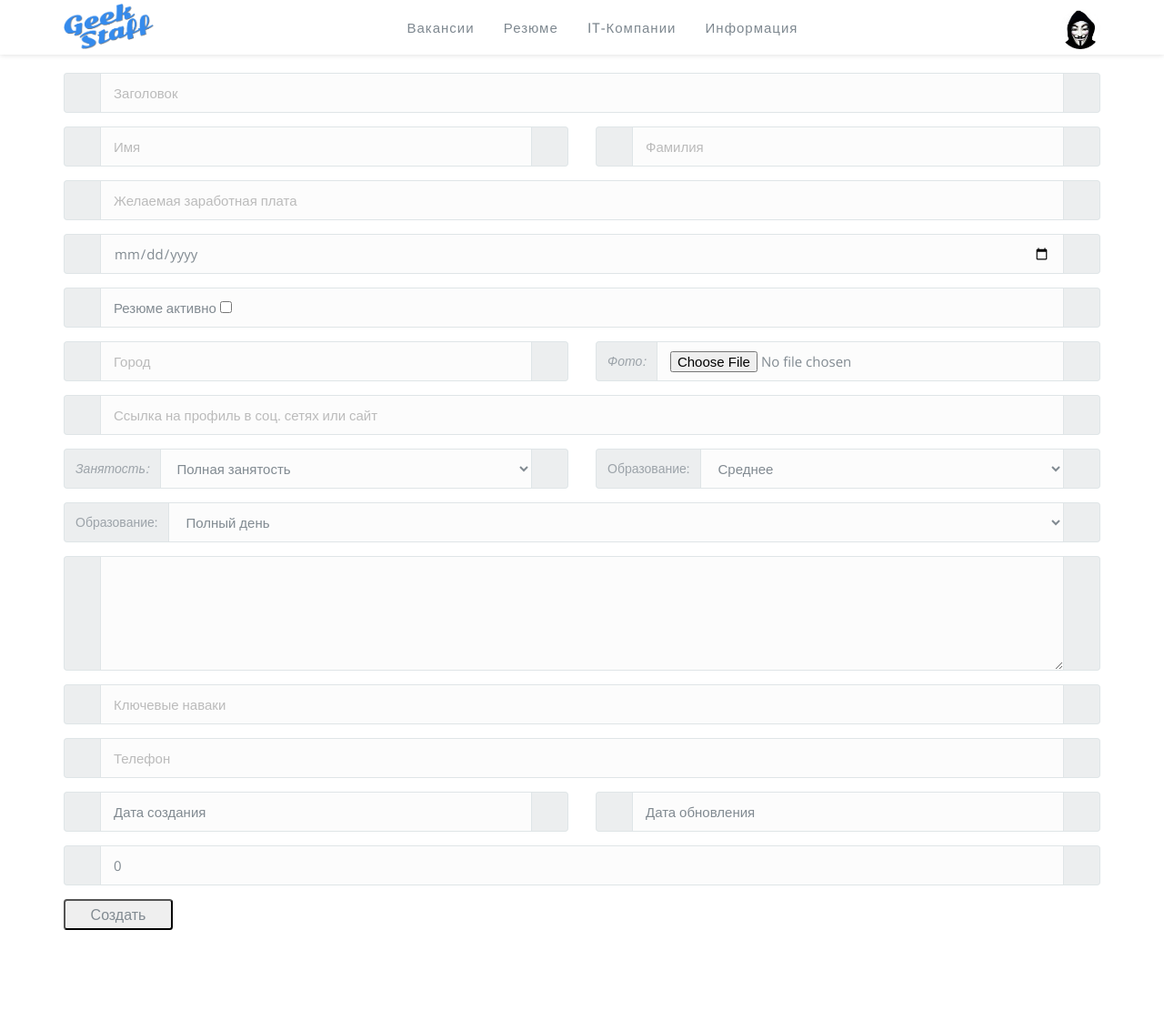
After one commit to Levkrs/djangotraining, a Django app: page /applicant/createresume in a window 1280 px wide. The commit adds this page. Shown: the whole page at 91% size. Run offline with Django 3.2, Linux system fonts and the light colour scheme; a user stored in the database is signed in.

Commit message:
Create resume

```diff
--- /dev/null
+++ b/applicantapp/forms.py
@@ -0,0 +1,10 @@
+import django.forms as forms
+
+from applicantapp.models import Resume
+
+
+class UserProfileForm(forms.ModelForm):
+    class Meta:
+        model = Resume
+        # fields = '__all__'
+        exclude = ['user_id', 'is_cheked', 'moder_comment']
--- a/applicantapp/models.py
+++ b/applicantapp/models.py
@@ -53,7 +53,7 @@ class Resume(models.Model):
     is_active = models.BooleanField(blank=False, default=False, verbose_name='Резюме активно')
     is_cheked = models.BooleanField(blank=False, default=False, verbose_name='Резюме проверенно модератором')
     city = models.CharField(max_length=255, blank=False, verbose_name='Город')
-    user_pic = models.ImageField(upload_to='resume/photo', verbose_name='Фото')
+    user_pic = models.ImageField(upload_to='resume/photo',blank=True, null=True, verbose_name='Фото')
     links = models.CharField(max_length=255, blank=True, null=True, verbose_name='Ссылка на профиль в соц. сетях или сайт')
     employment = models.CharField(max_length=20, blank=False, choices=EMPLOYMENT_CHOICES, default='FT', verbose_name='Занятость')
     work_schedule = models.CharField(max_length=20, blank=False, choices=WORK_SCHEDULE_CHOICES, default='FD', verbose_name='График работы')
--- a/applicantapp/urls.py
+++ b/applicantapp/urls.py
@@ -3,7 +3,7 @@ Urls for applicant
 """
 from django.urls import path
 
-from applicantapp.views import ProfileView, ResumeList
+from applicantapp.views import ProfileView, ResumeList, CreateResume
 
 
 app_name = 'applicantapp'
@@ -11,4 +11,5 @@ app_name = 'applicantapp'
 urlpatterns = [
     path('<int:pk>/profile/', ProfileView.as_view(), name='profile'),
     path('resumes', ResumeList.as_view(), name='resumes'),
+    path('createresume', CreateResume.as_view(), name='createresume'),
 ]
--- a/applicantapp/views.py
+++ b/applicantapp/views.py
@@ -1,9 +1,11 @@
 """
 Views of applicant
 """
+from authapp.models import MyUser
 from django.contrib.auth.mixins import LoginRequiredMixin
-from django.views.generic import ListView, TemplateView
+from django.views.generic import CreateView, ListView, TemplateView
 
+from applicantapp.forms import UserProfileForm
 from applicantapp.models import Resume
 
 
@@ -24,3 +26,32 @@ class ResumeList(LoginRequiredMixin, ListView):
     """
     def get_queryset(self):
         return Resume.objects.filter(user_id=self.request.user.id)
+
+
+class CreateResume(LoginRequiredMixin, CreateView):
+    """
+    Создание резюме
+    """
+    form_class = UserProfileForm
+    template_name = 'applicantapp/create_resume.html'
+    success_url = '/'
+
+    def get_context_data(self, **kwargs):
+        ctx = super(CreateResume, self).get_context_data(**kwargs)
+        return ctx
+
+    def form_valid(self, form):
+        user_for_reg = MyUser.objects.get(id=self.request.user.id)
+        form.instance.user_id = user_for_reg
+        return super(CreateResume, self).form_valid(form)
+
+    # def from_invalid(self, form):
+    #     text=form
+    #     ic(form)
+    #     return super(CreateResume, self).from_invalid(form)
+
+    # def post(self, request, **kwargs):
+    #     request.POST = request.POST.copy()
+    #     ic(request.POST)
+    #     # request.POST['owner'] = 2
+    #     return super(CreateResume, self).post(request, **kwargs)
--- a/static/css/style.css
+++ b/static/css/style.css
@@ -73,3 +73,40 @@ div.category-grid a:hover img {
     text-align: left;
     padding-left: 57px;
 }
+.context_profile {
+    margin-left: 5px;
+    margin-right: 5px;
+    margin-top: 5px;
+}
+.form-container{
+    padding-top: 10px;
+    padding-left: 10px;
+    padding-right: 10px;
+    width: 50%;
+    position: absolute;
+}
+.resume-container{
+    padding-top: 20px;
+}
+.wrapper{
+    display: grid;
+}
+.middle {
+    line-height:2;
+}
+.foto-file{
+    text-align: center;
+}
+textarea {
+    resize: vertical;
+}
+.form-resume{
+    margin-bottom: 100px;
+}
+.btn-save{
+    border-radius: 0.35rem;
+    width: 120px;
+}
+.btn-save-pos{
+    text-align: center;
+}
--- /dev/null
+++ b/templates/applicantapp/create_resume.html
@@ -0,0 +1,225 @@
+{% extends 'base.html' %}
+{% load static %}
+
+{% block body %}
+    {% block header %}
+        {% include 'inc/nav.html' %}
+    {% endblock %}
+
+    {% block nav %}
+        {#                {% include 'inc/nav.html' %}#}
+    {% endblock %}
+
+    {% block content %}
+        <div class="container resume-container">
+
+            <form method="post" class="form-resume" enctype="multipart/form-data"> {% csrf_token %}
+                <div class="form-group">
+                    <div class="input-group">
+                        <span class="input-group-addon"><i class=""></i></span>
+                        <input class="form-control" placeholder="Заголовок" name="headline" maxlength="255" required
+                               id="id_headline">
+                        <span class="input-group-addon"><i class=""></i></span>
+                    </div>
+                </div>
+
+                <div class="row">
+                    <div class="form-group col-lg-6">
+                        <div class="input-group">
+                            <span class="input-group-addon"><i class=""></i></span>
+                            <input class="form-control" placeholder="Имя" name="first_name" maxlength="255" required
+                                   id="id_first_name">
+                            <span class="input-group-addon"><i class=""></i></span>
+                        </div>
+                    </div>
+
+                    <div class="form-group col-lg-6">
+                        <div class="input-group">
+                            <span class="input-group-addon"><i class=""></i></span>
+                            <input class="form-control" placeholder="Фамилия" name="surname" maxlength="255" required
+                                   id="id_surname">
+                            <span class="input-group-addon"><i class=""></i></span>
+                        </div>
+                    </div>
+                </div>
+
+                <div class="form-group">
+                    <div class="input-group">
+                        <span class="input-group-addon"><i class=""></i></span>
+                        <input type="number" min="0" class="form-control" placeholder="Желаемая заработная плата"
+                               name="salary" maxlength="255"
+                               id="id_salary">
+                        <span class="input-group-addon"><i class=""></i></span>
+                    </div>
+                </div>
+
+                <div class="form-group">
+                    <div class="input-group">
+                        <span class="input-group-addon"><i class=""></i></span>
+                        <input type="date" class="form-control" placeholder="Дата рождения" name="date_of_birth"
+                               required
+                               id="id_date_of_birth">
+                        <span class="input-group-addon"><i class=""></i></span>
+                    </div>
+                </div>
+
+                <div class="form-group">
+                    <div class="input-group">
+                        <span class="input-group-addon"><i class=""></i></span>
+                        <div class="wrapper">
+                        <span class="form-control middle">
+                            <span class=""> Резюме активно  </span>
+                            <input type="checkbox" class="" placeholder="Резюме активно" name="is_active"
+                                   id="id_is_active">
+                        </span>
+                        </div>
+                        <span class="input-group-addon"><i class=""></i></span>
+                    </div>
+                </div>
+
+                <div class="row">
+                    <div class="form-group col-lg-6">
+                        <div class="input-group">
+                            <span class="input-group-addon"><i class=""></i></span>
+                            <input class="form-control" placeholder="Город" name="city" maxlength="255"
+                                   id="id_city">
+                            <span class="input-group-addon"><i class=""></i></span>
+                        </div>
+                    </div>
+
+                    <div class="form-group col-lg-6">
+                        <div class="input-group">
+                            <span class="input-group-addon"><i class="">Фото:</i></span>
+
+                            <input type="file" class="form-control middle foto-file" id="id_user_pic" name="user_pic" accept="image/*">
+
+                            <span class="input-group-addon"><i class=""></i></span>
+                        </div>
+                    </div>
+                </div>
+
+                <div class="form-group">
+                    <div class="input-group">
+                        <span class="input-group-addon"><i class=""></i></span>
+                        <input class="form-control" placeholder="Ссылка на профиль в соц. сетях или сайт" name="links"
+                               maxlength="255" id="id_links">
+                        <span class="input-group-addon"><i class=""></i></span>
+                    </div>
+                </div>
+
+                <div class="row">
+                    <div class="form-group col-lg-6">
+                        <div class="input-group">
+                            <span class="input-group-addon"><i class="">Занятость:</i></span>
+                            <select class="form-control" name="employment" id="id_employment">
+                                <option value="FT" selected>Полная занятость</option>
+                                <option value="PT">Частичная занятость</option>
+                                <option value="PW">Проектная работа</option>
+                                <option value="VL">Волонтерство</option>
+                                <option value="PT">Стажировка</option>
+                            </select>
+                            <span class="input-group-addon"><i class=""></i></span>
+                        </div>
+                    </div>
+
+                    <div class="form-group col-lg-6">
+                        <div class="input-group">
+                            <span class="input-group-addon"><i class=""></i> Образование:</span>
+                            <select class="form-control" name="education_type" id="id_education_type">
+                                <option value="SECONDARY" selected>Среднее</option>
+                                <option value="SPECIAL_SECONDARY">Среднее специальное</option>
+                                <option value="UNFINISHED_HIGHER">Неоконченное высшее</option>
+                                <option value="HIGHER">Высшее</option>
+                                <option value="BACHELOR">Бакалавр</option>
+                                <option value="MASTER">Магистр</option>
+                                <option value="CANDIDATE">Кандидат наук</option>
+                                <option value="DOCTOR">Доктор наук</option>
+                            </select>
+                            <span class="input-group-addon"><i class=""></i></span>
+                        </div>
+                    </div>
+                </div>
+
+                <div class="form-group">
+                    <div class="input-group">
+                        <span class="input-group-addon"><i class=""></i> Образование:</span>
+                        <select class="form-control" name="work_schedule" id="id_work_schedule">
+                            <option value="FD" selected>Полный день</option>
+                            <option value="SSCH">Сменный график</option>
+                            <option value="FSCH">Гибкий график</option>
+                            <option value="RW">Удаленная работа</option>
+                            <option value="RBW">Вахтовый метод</option>
+                        </select>
+                        <span class="input-group-addon"><i class=""></i></span>
+                    </div>
+                </div>
+
+                <div class="form-group">
+                    <div class="input-group">
+                        <span class="input-group-addon"><i class=""></i></span>
+                        <textarea rows="4" id="id_about_me" class="form-control" placeholder="Обо мне" name="about_me">
+                        </textarea>
+                        <span class="input-group-addon"><i class=""></i></span>
+                    </div>
+                </div>
+
+                <div class="form-group">
+                    <div class="input-group">
+                        <span class="input-group-addon"><i class=""></i></span>
+                        <input class="form-control" placeholder="Ключевые наваки" maxlength="255" name="key_skills"
+                               id="id_key_skills">
+                        <span class="input-group-addon"><i class=""></i></span>
+                    </div>
+                </div>
+
+                <div class="form-group">
+                    <div class="input-group">
+                        <span class="input-group-addon"><i class=""></i></span>
+                        <input class="form-control" placeholder="Телефон" maxlength="20" name="phone"
+                               id="id_phone">
+                        <span class="input-group-addon"><i class=""></i></span>
+                    </div>
+                </div>
+                <div class="row">
+                    <div class="form-group col-lg-6">
+                        <div class="input-group">
+                            <span class="input-group-addon"><i class=""></i></span>
+                            <span class="form-control middle" id="id_created_at"> Дата создания    </span>
+                            <span class="input-group-addon"><i class=""></i></span>
+                        </div>
+                    </div>
+
+                    <div class="form-group col-lg-6">
+                        <div class="input-group">
+                            <span class="input-group-addon"><i class=""></i></span>
+                            <span class="form-control middle" id="id_updated_at"> Дата обновления   </span>
+                            <span class="input-group-addon"><i class=""></i></span>
+                        </div>
+                    </div>
+                </div>
+
+                <div class="form-group">
+                    <div class="input-group">
+                        <span class="input-group-addon"><i class=""></i></span>
+                        <input type="number" min="0" value="0" class="form-control" placeholder="Колличество просмотров"
+                               name="views_count" maxlength="255"
+                               id="id_views_count">
+                        <span class="input-group-addon"><i class=""></i></span>
+                    </div>
+
+                </div>
+
+                <div>{% if messages %}
+                    {% for message in messages %}
+                        <p{% if message.tags %} class="{{ message.tags }}"{% endif %}>{{ message }}</p>
+                    {% endfor %}
+                {% endif %}
+                </div>
+
+                <input type="submit" class="btn-gray btn-save" value="Создать">
+            </form>
+        </div>
+
+    {% endblock %}
+
+{% endblock %}
--- a/templates/inc/nav-menu.html
+++ b/templates/inc/nav-menu.html
@@ -13,7 +13,7 @@
         <ul>
             <li><a href="#">Поиск резюме</a></li>
             <li><a href="#">Подробности резюме</a></li>
-            <li><a href="#">Создать резюме</a></li>
+            <li><a href="{% url 'applicantapp:createresume'%}">Создать резюме</a></li>
             <li><a href="#">Управление резюме</a></li>
         </ul>
     </li>
```
